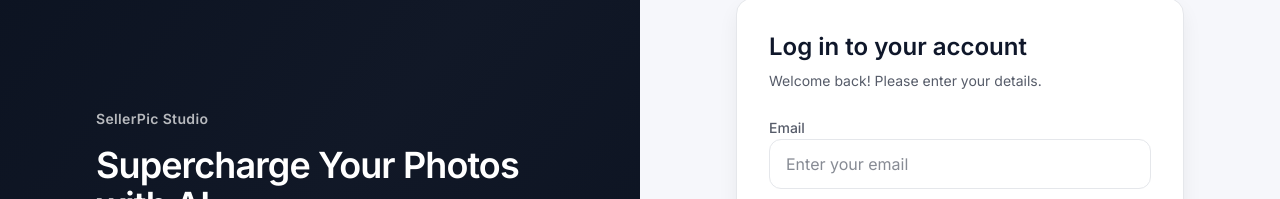
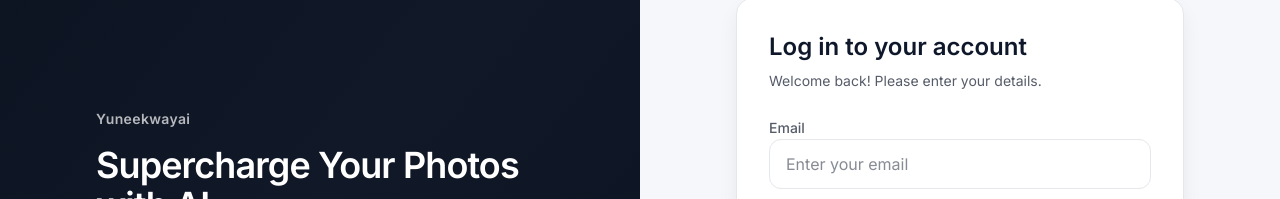
Before and after one commit to balaji1732000/virtual_tryon_yuneekway, a Next.js app: page /login in a window 1280 px wide. Shown: the part 197-396 px from the top of the page. Built offline with nearby package versions, Linux system fonts and the light colour scheme; no server answers.

Commit message:
Rename app to Yuneekwayai

```diff
--- a/src/app/app/layout.tsx
+++ b/src/app/app/layout.tsx
@@ -19,7 +19,7 @@ export default function AppLayout({ children }: { children: ReactNode }) {
       <aside className="p-4 lg:p-6">
         <div className="glass-panel p-5">
           <div className="mb-5">
-            <div className="text-lg font-semibold tracking-tight">SellerPic Studio</div>
+            <div className="text-lg font-semibold tracking-tight">Yuneekwayai</div>
             <div className="text-xs opacity-70">Powered by Nano Banana</div>
           </div>
 
--- a/src/app/globals.css
+++ b/src/app/globals.css
@@ -7,7 +7,7 @@
   --sp-muted: #64748b;
   --sp-border: #e5e7eb;
   --sp-shadow: 0 10px 20px rgba(15, 23, 42, 0.06);
-  --sp-primary: #111827; /* near-black like SellerPic CTAs */
+  --sp-primary: #111827; /* near-black CTAs */
   --sp-primary-hover: #0b1220;
   --sp-danger: #ef4444;
 }
--- a/src/app/layout.tsx
+++ b/src/app/layout.tsx
@@ -5,7 +5,7 @@ import "./globals.css";
 const inter = Inter({ subsets: ["latin"] });
 
 export const metadata: Metadata = {
-  title: "SellerPic-Style AI Studio",
+  title: "Yuneekwayai",
   description: "Ecommerce image generation SaaS powered by Nano Banana",
 };
 
--- a/src/app/login/LoginClient.tsx
+++ b/src/app/login/LoginClient.tsx
@@ -45,7 +45,7 @@ export default function LoginClient() {
     <main className="min-h-screen grid grid-cols-1 lg:grid-cols-2">
       <section className="hidden lg:flex items-center justify-center p-12 bg-gradient-to-br from-[#0b1220] via-[#111827] to-[#0b1220]">
         <div className="max-w-md space-y-4">
-          <div className="text-white/70 text-sm font-semibold tracking-wide">SellerPic Studio</div>
+          <div className="text-white/70 text-sm font-semibold tracking-wide">Yuneekwayai</div>
           <h1 className="text-4xl font-semibold tracking-tight text-white">Supercharge Your Photos with AI</h1>
           <p className="text-white/70 text-lg">Boost sales in minutes with consistent ecommerce visuals.</p>
         </div>
```
